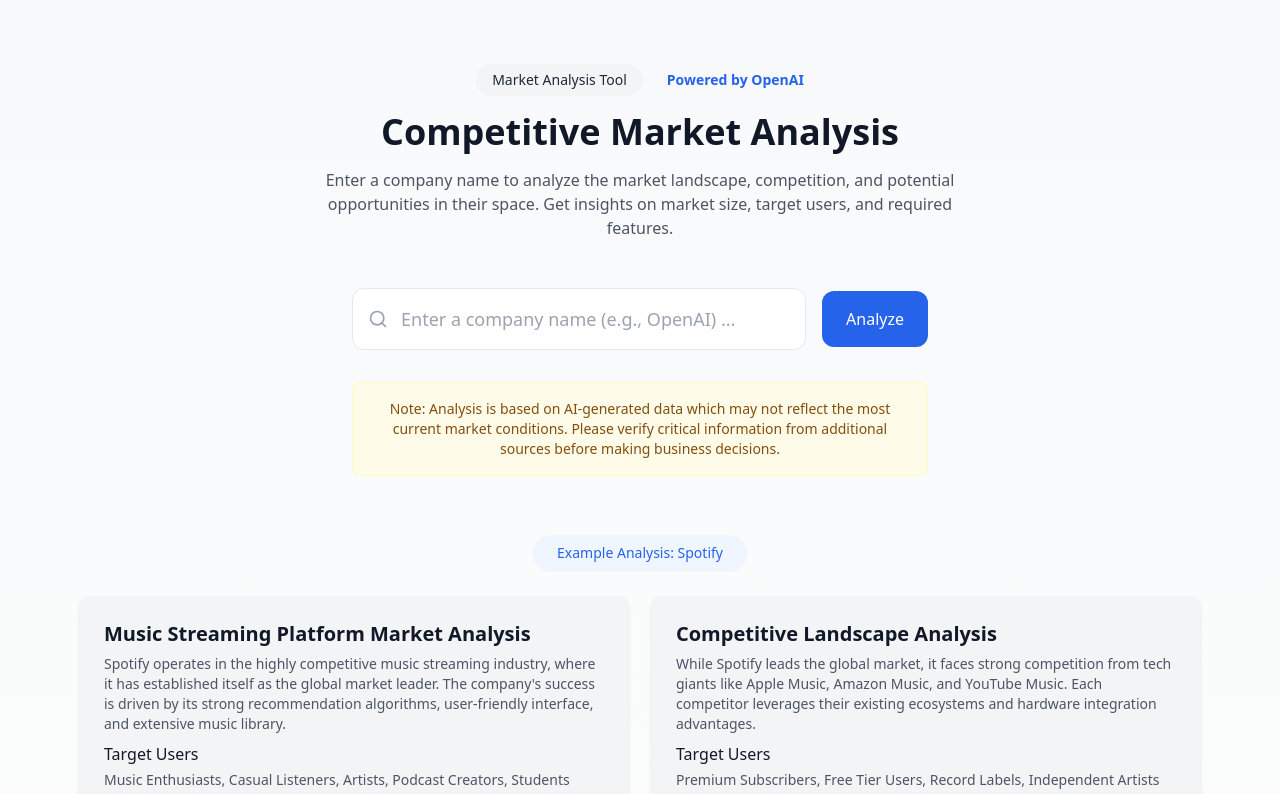
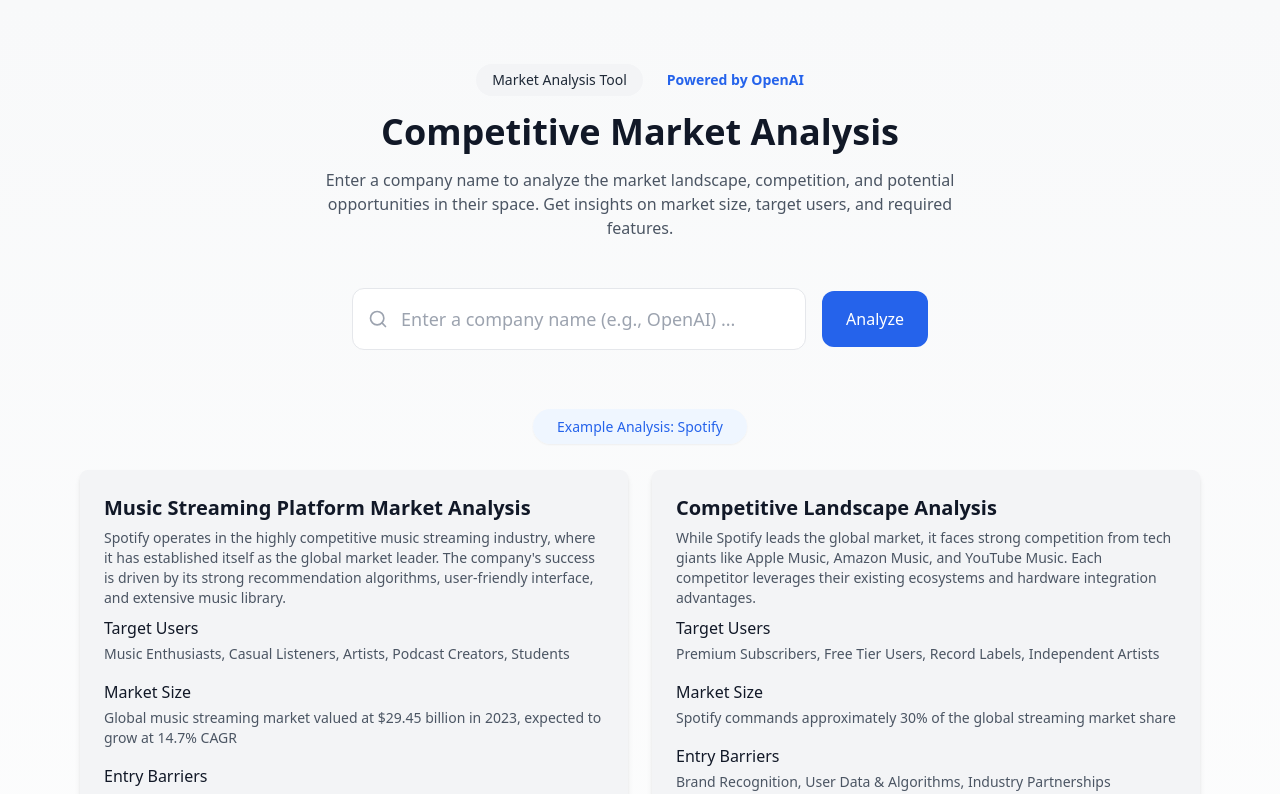
Before and after one commit to raoulkahn/market-insights, a React (Vite) app: page / in a window 1280 px wide. Shown: the top 794 px of the page. Built offline with nearby package versions, Linux system fonts and the light colour scheme.

Commit message:
Move disclaimer to bottom
Move the disclaimer message to the bottom of the page, above the footer, to be displayed only after a user performs a search.  The disclaimer will no longer be shown on initial page load.

```diff
--- a/src/pages/Index.tsx
+++ b/src/pages/Index.tsx
@@ -324,7 +324,7 @@ const Index = () => {
           </p>
         </motion.div>
 
-        <form onSubmit={handleSubmit} className="max-w-xl mx-auto mb-8">
+        <form onSubmit={handleSubmit} className="max-w-xl mx-auto mb-16">
           <motion.div
             className="relative flex items-center"
             initial={{ scale: 0.95, opacity: 0 }}
@@ -353,18 +353,6 @@ const Index = () => {
             </motion.button>
           </motion.div>
         </form>
-
-        <motion.div
-          initial={{ opacity: 0, y: 10 }}
-          animate={{ opacity: 1, y: 0 }}
-          transition={{ delay: 0.3, duration: 0.5 }}
-          className="max-w-xl mx-auto mb-16 p-4 bg-yellow-50 border border-yellow-100 rounded-lg"
-        >
-          <p className="text-sm text-yellow-800 text-center">
-            Note: Analysis is based on AI-generated data which may not reflect the most current market conditions.
-            Please verify critical information from additional sources before making business decisions.
-          </p>
-        </motion.div>
 
         {!analysis.length && !isLoading && (
           <>
@@ -453,6 +441,20 @@ const Index = () => {
         </div>
       </div>
 
+      {analysis.length > 0 && (
+        <motion.div
+          initial={{ opacity: 0 }}
+          animate={{ opacity: 1 }}
+          transition={{ duration: 0.5 }}
+          className="py-4 text-sm text-yellow-800 bg-yellow-50 border-t border-yellow-100 text-center"
+        >
+          <p className="max-w-2xl mx-auto px-4">
+            Note: Analysis is based on AI-generated data which may not reflect the most current market conditions.
+            Please verify critical information from additional sources before making business decisions.
+          </p>
+        </motion.div>
+      )}
+
       <motion.footer
         initial={{ opacity: 0 }}
         animate={{ opacity: 1 }}
```
